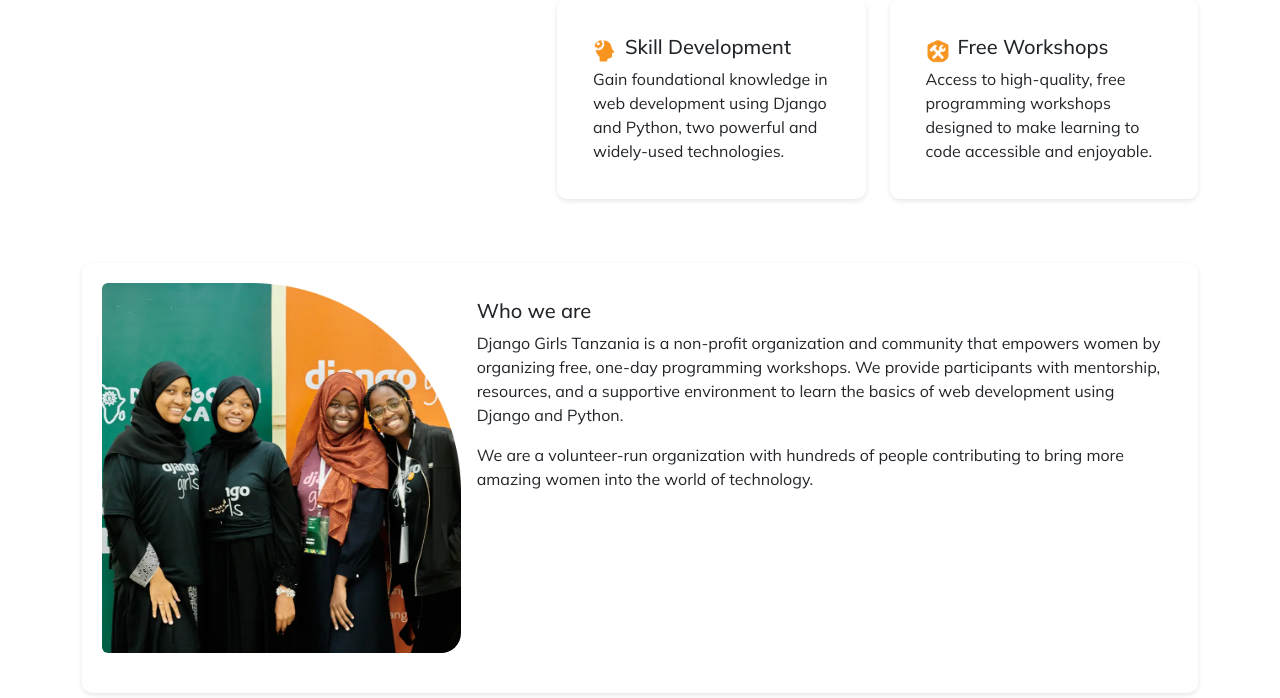
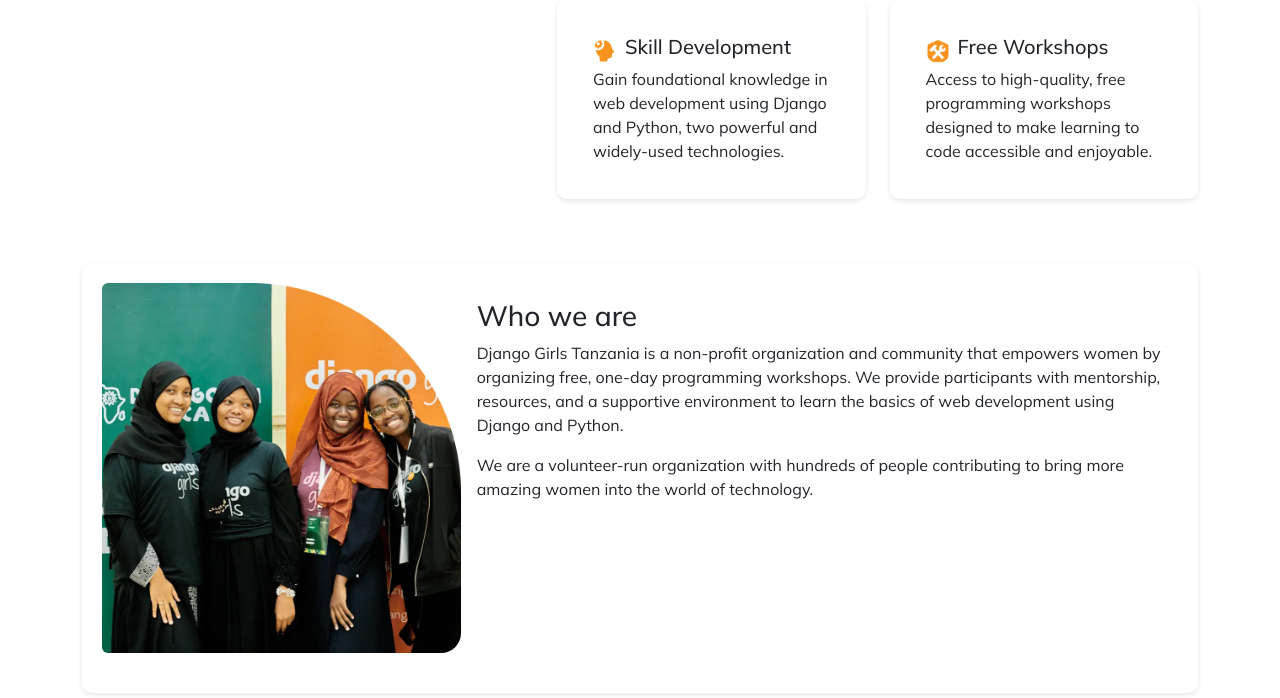
Before and after one commit to pythontanzania/djangogirlstz, a Django app: page / in a window 1280 px wide. Shown: the part 1835-2533 px from the top of the page. Run offline with Django 4.2, Linux system fonts and the light colour scheme; some libraries are stand-ins or nearby versions.

Commit message:
Save changes to _base.html

```diff
--- a/templates/_base.html
+++ b/templates/_base.html
@@ -185,9 +185,9 @@
                 <img src="{% static 'djangogirlstz/images/Rectangle 62.webp' %}" class="img-fluid rounded-start" alt="..." style="max-width: 100%; height: auto;">
             </div>
             <div class="col-md-8">
-                <div class="card-body d-flex flex-column justify-content-center">
-                    <h5 class="card-title text-start">Who we are</h5>
-                    <p class="card-text">Django Girls Tanzania is a non-profit organization and community that empowers women by organizing free, one-day programming workshops. We provide participants with mentorship, resources, and a supportive environment to learn the basics of web development using Django and Python.</p>
+                <div class="card-body d-flex align-self-center  flex-column justify-content-center">
+                    <h5 class="h3 d-flex align-items-center text-start">Who we are</h5>
+                    <p class="card-text d-flex align-self-center">Django Girls Tanzania is a non-profit organization and community that empowers women by organizing free, one-day programming workshops. We provide participants with mentorship, resources, and a supportive environment to learn the basics of web development using Django and Python.</p>
                     <p>We are a volunteer-run organization with hundreds of people contributing to bring more amazing women into the world of technology.</p>
                 </div>
             </div>
```
